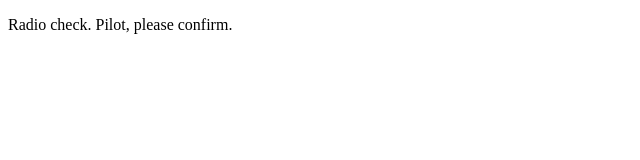
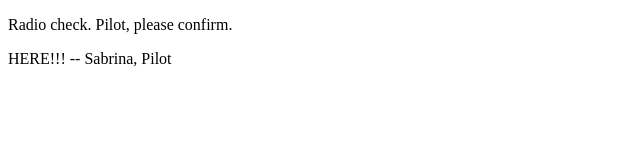
Before and after one commit to SavvyRocker666/communication-log, a plain HTML site: page index.html in a window 1280 px wide. Shown: the whole page, without its empty margins (0-640 px from the left). Drawn offline with Linux system fonts and the light colour scheme.

Commit message:
sending response to control

```diff
--- a/index.html
+++ b/index.html
@@ -2,5 +2,6 @@
 <html>
    <body>
       <p>Radio check. Pilot, please confirm.</p>
+      <p>HERE!!! -- Sabrina, Pilot</p>
    </body>
 </html>
```
